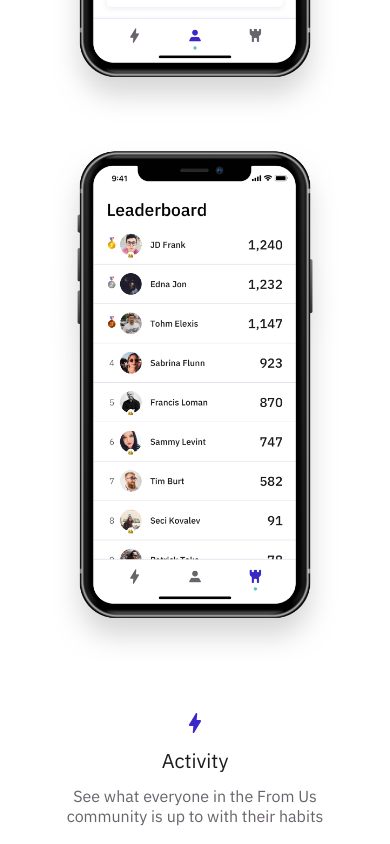
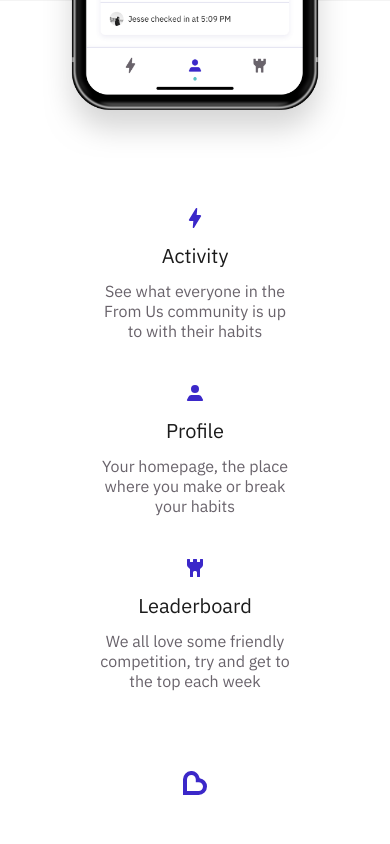
Before and after one commit to from-us/from-us.github.io, a plain HTML site: page index.html in a window 390 px wide. Shown: the part 880-1724 px from the top of the page. Drawn offline with Linux system fonts and the light colour scheme.

Commit message:
Fine tuning

```diff
--- a/index.html
+++ b/index.html
@@ -10,7 +10,7 @@
 
   <link href="https://fonts.googleapis.com/css?family=IBM+Plex+Sans&display=swap" rel="stylesheet">
   <link href="static/main.css" rel="stylesheet" type="text/css">
-  <link rel="shortcut icon" href="static/square-logo.png">
+  <link rel="shortcut icon" href="static/favicon.png">
 
   <!-- Info displayed when site it shared/linked -->
   <meta property="og:url"           content="www.fromus.app" />
@@ -31,7 +31,7 @@
         	<input type="email" value="" name="EMAIL" class="email" id="mce-EMAIL" placeholder="Leave us your email :)" required>
           <!-- real people should not fill this in and expect good things - do not remove this or risk form bot signups-->
           <div style="position: absolute; left: -5000px;" aria-hidden="true"><input type="text" name="b_d20ad0537a0012f5ed8ef2880_7e50966bc0" tabindex="-1" value=""></div>
-          <div class="clear"><input type="submit" value="Subscribe" name="subscribe" id="mc-embedded-subscribe" class="button"></div>
+          <div class="clear"><input type="submit" value="Stay updated" name="subscribe" id="mc-embedded-subscribe" class="button"></div>
         </div>
       </form>
     </div>
--- a/static/main.css
+++ b/static/main.css
@@ -43,7 +43,7 @@
   display: inline-block;
 }
 #mc_embed_signup div.clear input.button {
-  width: 138px;
+  width: 166px;
   position: absolute;
   top: 0px;
   left: 286px;
@@ -73,7 +73,7 @@ input.button:hover {
   background-color: #f4f4f4;
 }
 .icon-bar {
-  margin-top: 7rem;
+  margin-top: 140px;
   position: relative;
   display: inline-block;
   left: calc(50% - 300px);
@@ -90,7 +90,7 @@ input.button:hover {
 }
 
 .features {
-  margin-top: 6rem;
+  margin-top: 120px;
 }
 .feature {
   width: 29%;
@@ -120,13 +120,13 @@ input.button:hover {
 .footer-icon {
   margin: auto;
   display: block;
-  margin-top: 4rem;
-  margin-bottom: 4rem;
+  margin-top: 120px;
+  margin-bottom: 80px;
 }
 
 @media only screen and (max-width: 720px) {
   .container {
-    padding: 0 25px;
+    padding: 0 40px;
   }
   .punchline {
     font-size: 24px;
@@ -150,19 +150,17 @@ input.button:hover {
   }
 
   .grey-bar {
-    background-color: white;
+    margin-top: 240px;
   }
-
   .icon-bar {
     margin-top: 10rem;
-    left: calc(50% - 145px);
+    left: calc(50% - 155px);
   }
   .app-primary {
-    display: block;
+    width: 310px;
   }
   .app-secondary {
-    display: block;
-    padding-top: 20px;
+    display: none;
   }
 
   .features {
@@ -171,8 +169,12 @@ input.button:hover {
   .feature {
     display: block;
     width: 100%;
-    max-width: 300px;
+    max-width: 190px;
     margin: auto;
     margin-bottom: 40px;
   }
+
+  .footer-icon {
+    margin-top: 80px;
+  }
 }
```
Also changed, not shown: static/favicon.png (added), static/square-logo.png (deleted).
